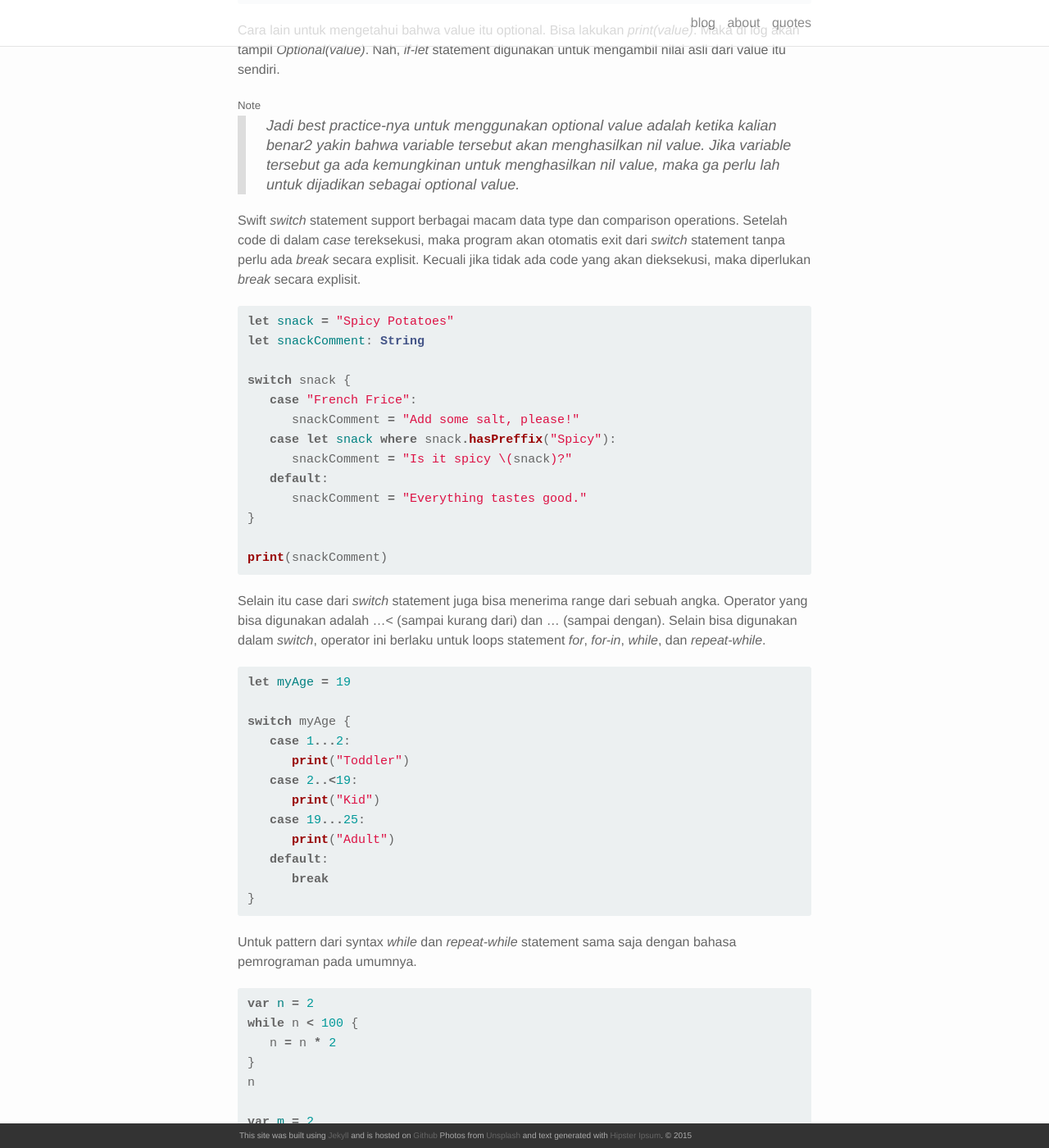
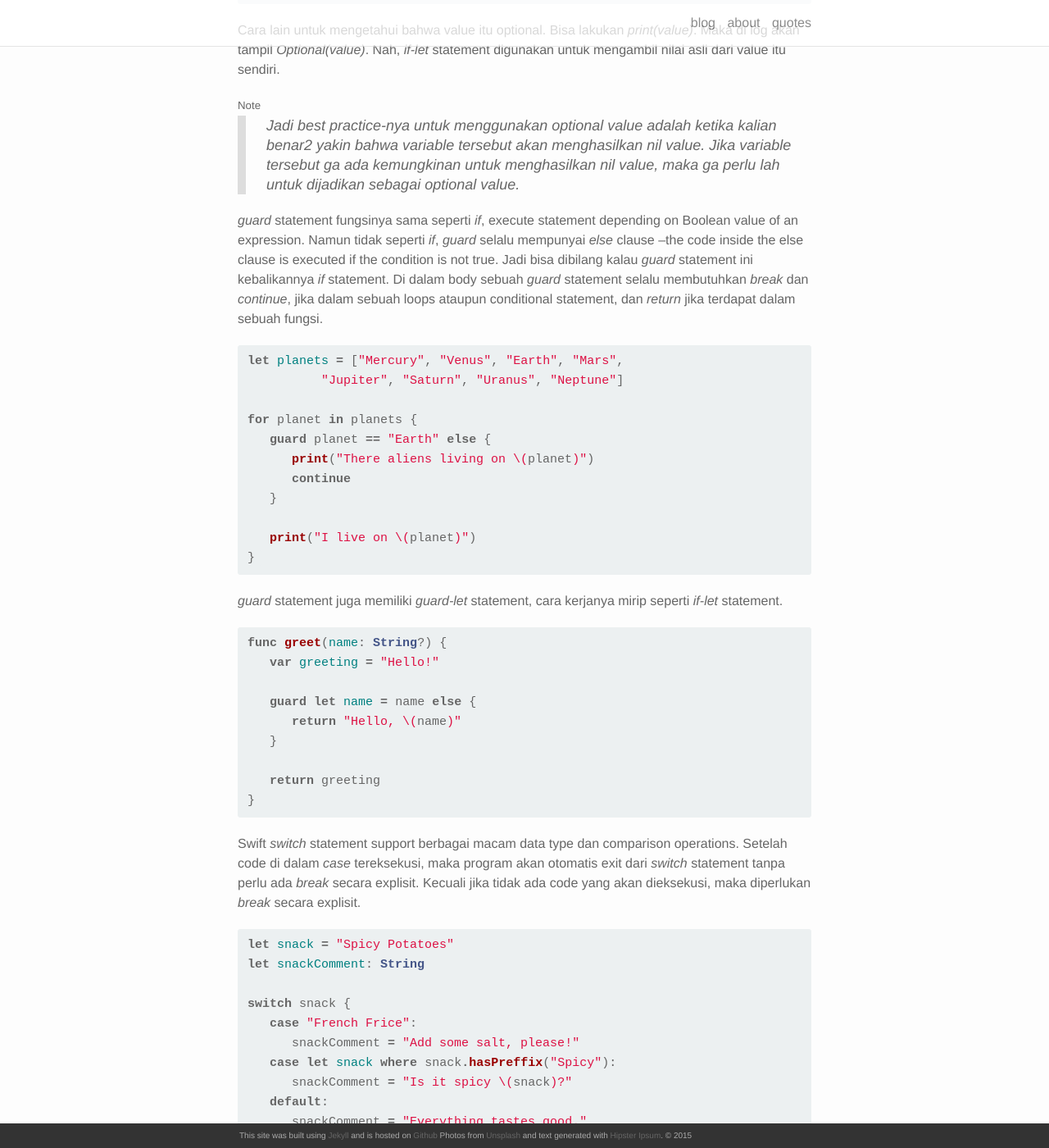
Before and after one commit to mnuruddin/mnuruddin.github.io, a Jekyll site: the page built from _posts/2016-03-28-hello-swift.markdown, in a window 1280 px wide and 1400 px high, scrolled down 3041 px. Shown: the whole window at 82% size. Built offline with Jekyll 4.4.1, drawn with Linux system fonts in a browser that asks for light colours; nearby versions of some CDN libraries; some of the changed text lies outside the part shown.

Commit message:
Update post content.

```diff
--- a/_posts/2016-03-28-hello-swift.markdown
+++ b/_posts/2016-03-28-hello-swift.markdown
@@ -2,7 +2,7 @@
 layout: post
 title:  "The Basics (part 1)"
 date:   2016-03-29 14:40:16
-description: Yuk, kenalan dulu sama Swift! Pembahasan mengenai simple values dan control flow
+description: Yuk, kenalan dulu sama Swift!<br/>Pembahasan mengenai simple values dan control flow
 ---
 
 {% highlight swift %}
@@ -101,7 +101,7 @@ let emptyExplicitDictionary = [String : Double]()
 
 <h3>Control Flow</h3>
 <br/>
-Control flow di Swift mirip dengan control flow bahasa pemrograman pada umumnya. *if* dan *switch* untuk conditonal statement dan gunakan *for-in*, *for*, *while*, dan *repeat-while* untuk loops. Mungkin disini yang terdengar asing adalah *repeat-while*, akan tetapi sebetulnya ini sama saja dengan *do-while*
+Control flow di Swift mirip dengan control flow bahasa pemrograman pada umumnya. *if*, *guard*, dan *switch* untuk conditonal statement dan gunakan *for-in*, *for*, *while*, dan *repeat-while* untuk loops. Mungkin disini yang terdengar asing adalah *guard* dan *repeat-while*. *guard* statement akan dibahas di bawah. Sedangkan untuk *repeat-while* ini sama saja dengan *do-while*.
 
 {% highlight swift %}
 
@@ -118,7 +118,7 @@ for planet in planets {
 
 {% endhighlight %}
 
-*for-in* juga bisa digunakan to iterate over items in a dictionary. Dikarenakan dictionary itu merupakan unordered collection, maka element yang muncul dari iterasi akan ditampilkan secara acak.
+Selain bisa digunakan untuk iterate over items in an array, *for-in* juga bisa digunakan to iterate over items in a dictionary. Dikarenakan dictionary itu merupakan unordered collection, maka element yang muncul dari iterasi akan ditampilkan secara acak.
 
 {% highlight swift %}
 
@@ -132,7 +132,7 @@ for (name, occupation) in occupations {
 
 {% endhighlight %}
 
-Dalam sebuah *if* statement, conditional value haruslah boolean expression --artinya code seperti *if planet { ... }* bakalan error. Nah, untuk mengatasi hal ini kita bisa menggunakan *if-let* statement. Value yang bisa ditangkap oleh statement ini adalah optional value, artinya bahwa value ini pasti bisa *nil* yang menyatakan bahwa value is missing. Untuk mengindikasikan bahwa value itu optional maka ditambahkan question mark (?).
+Dalam sebuah *if* statement, conditional value haruslah Boolean expression --artinya code seperti *if planet { ... }* bakalan error. Nah, untuk mengatasi hal ini kita bisa menggunakan *if-let* statement. Value yang bisa ditangkap oleh statement ini adalah optional value, artinya bahwa value ini pasti bisa *nil* yang menyatakan bahwa value is missing. Untuk mengindikasikan bahwa value itu optional maka ditambahkan question mark (?).
 
 {% highlight swift %}
 
@@ -149,8 +149,42 @@ Cara lain untuk mengetahui bahwa value itu optional. Bisa lakukan *print(value)*
 
 ##### Note
 <blockquote>
-	Jadi best practice-nya untuk menggunakan optional value adalah ketika kalian benar2 yakin bahwa variable tersebut akan menghasilkan nil value. Jika variable tersebut ga ada kemungkinan untuk menghasilkan nil value, maka ga perlu lah untuk dijadikan sebagai optional value.
+   Jadi best practice-nya untuk menggunakan optional value adalah ketika kalian benar2 yakin bahwa variable tersebut akan menghasilkan nil value. Jika variable tersebut ga ada kemungkinan untuk menghasilkan nil value, maka ga perlu lah untuk dijadikan sebagai optional value.
 </blockquote>
+
+*guard* statement fungsinya sama seperti *if*, execute statement depending on Boolean value of an expression. Namun tidak seperti *if*, *guard* selalu mempunyai *else* clause --the code inside the else clause is executed if the condition is not true. Jadi bisa dibilang kalau *guard* statement ini kebalikannya *if* statement. Di dalam body sebuah *guard* statement selalu membutuhkan *break* dan *continue*, jika dalam sebuah loops ataupun conditional statement, dan *return* jika terdapat dalam sebuah fungsi.
+
+{% highlight swift %}
+
+let planets = ["Mercury", "Venus", "Earth", "Mars",
+          "Jupiter", "Saturn", "Uranus", "Neptune"]
+
+for planet in planets {
+   guard planet == "Earth" else {
+      print("There aliens living on \(planet)")
+      continue
+   }
+
+   print("I live on \(planet)")
+}
+
+{% endhighlight %}
+
+*guard* statement juga memiliki *guard-let* statement, cara kerjanya mirip seperti *if-let* statement.
+
+{% highlight swift %}
+
+func greet(name: String?) {
+   var greeting = "Hello!"
+
+   guard let name = name else {
+      return "Hello, \(name)"
+   }
+
+   return greeting
+}
+
+{% endhighlight %}
 
 Swift *switch* statement support berbagai macam data type dan comparison operations. Setelah code di dalam *case* tereksekusi, maka program akan otomatis exit dari *switch* statement tanpa perlu ada *break* secara explisit. Kecuali jika tidak ada code yang akan dieksekusi, maka diperlukan *break* secara explisit.
 
```
